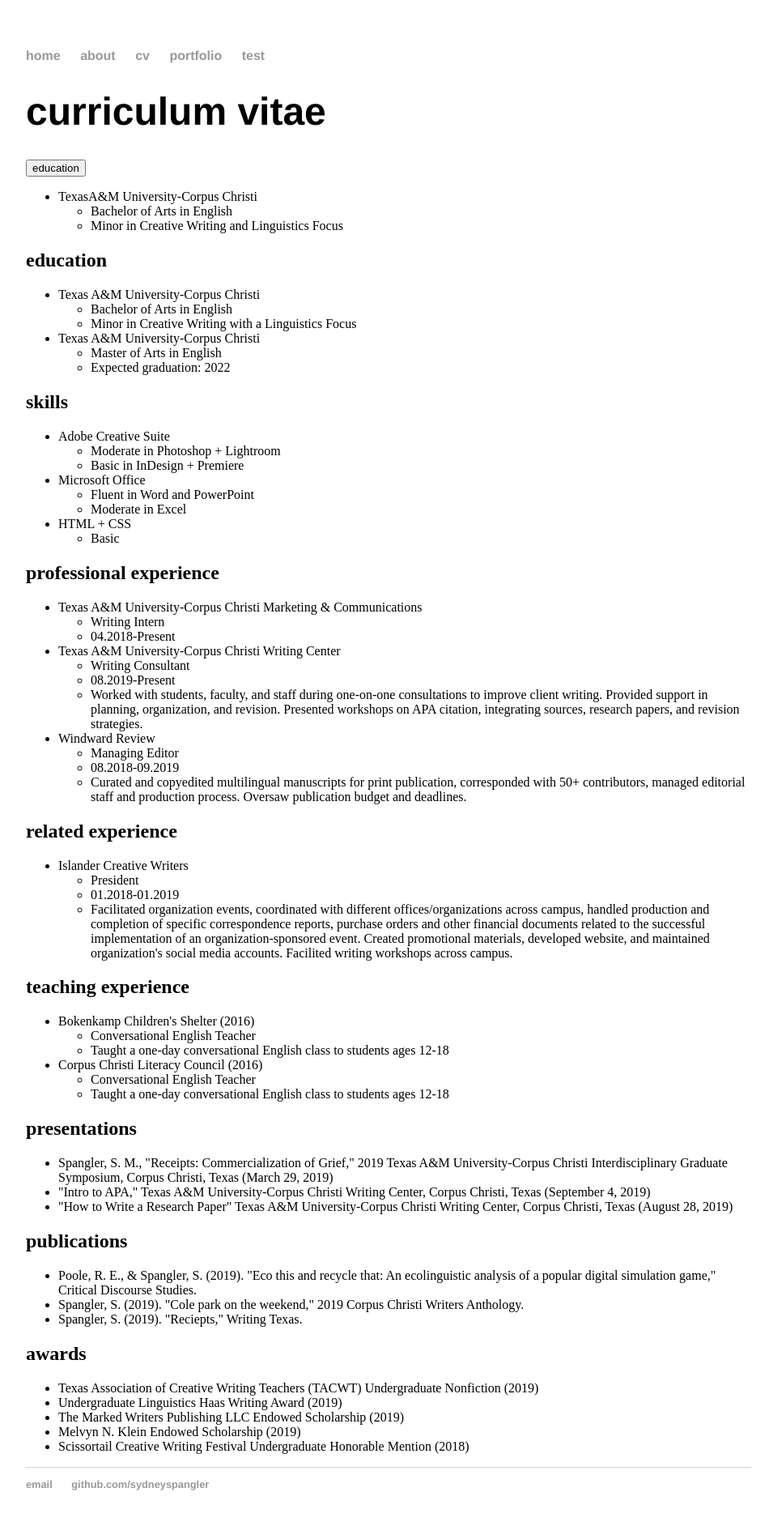
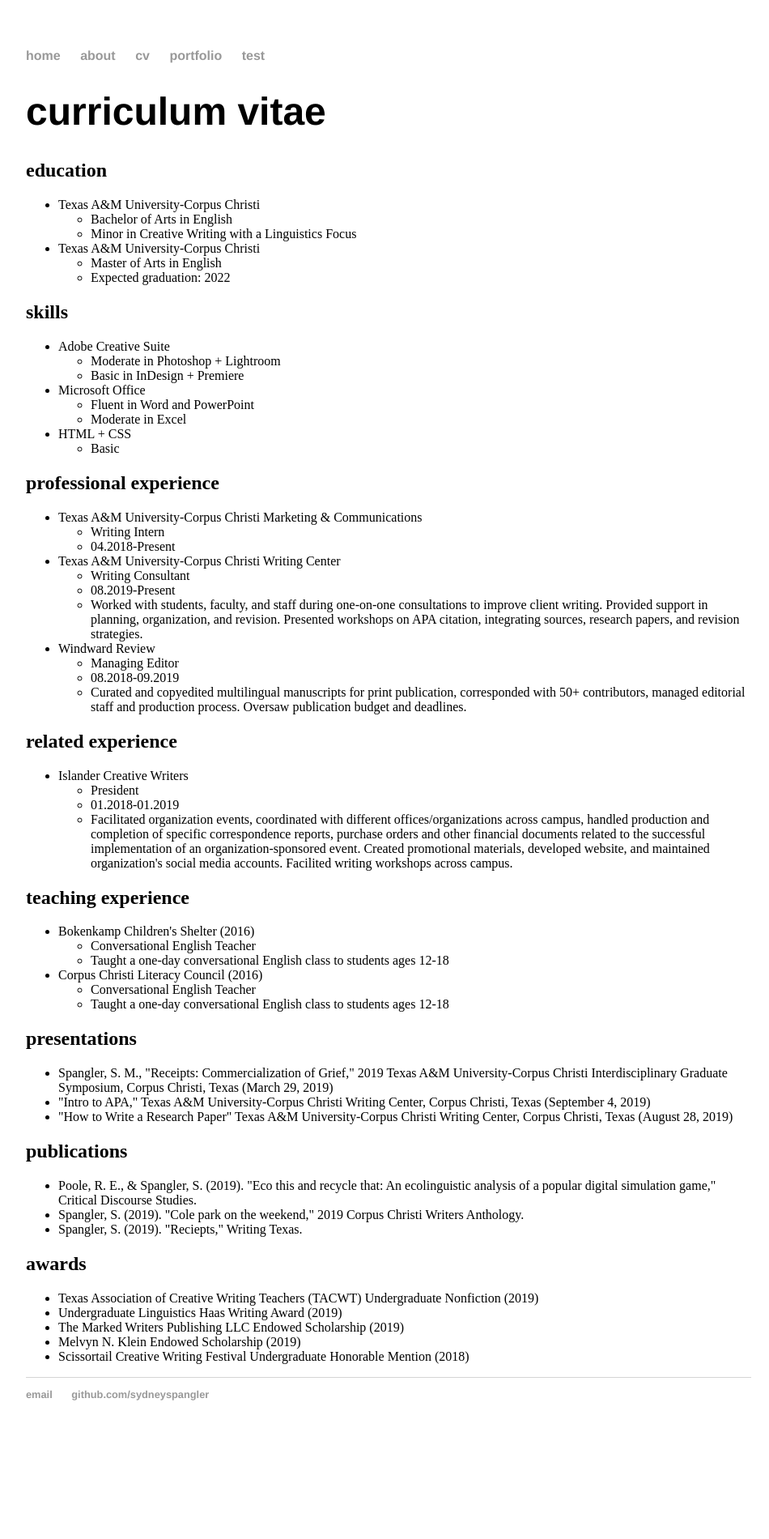
Before and after one commit to sydneyspangler/sydneyspangler.github.io, a Jekyll site: the page built from cv/index.html, in a window 1280 px wide. Shown: the whole page at 81% size, without its empty margins (160-1110 px from the left). Built offline with Jekyll 4.4.1, drawn with Linux system fonts in a browser that asks for light colours; after the commit the page ends 1789 px from its top, so only the background shows below that.

Commit message:
Update index.html

```diff
--- a/cv/index.html
+++ b/cv/index.html
@@ -4,17 +4,6 @@ title: CV
 ---
 <div class="blurb">
 	<h1>curriculum vitae</h1>
-	<button type="button" class="collapsible">education</button>
-	<div class="content">
-		<ul>
-			<li>TexasA&amp;M University-Corpus Christi
-				<ul>
-					<li>Bachelor of Arts in English</li>
-					<li>Minor in Creative Writing and Linguistics Focus</li>
-				</ul>
-			</li>
-		</ul>
-	</div>
 
 	<h2>education</h1>
 	<ul>
```
